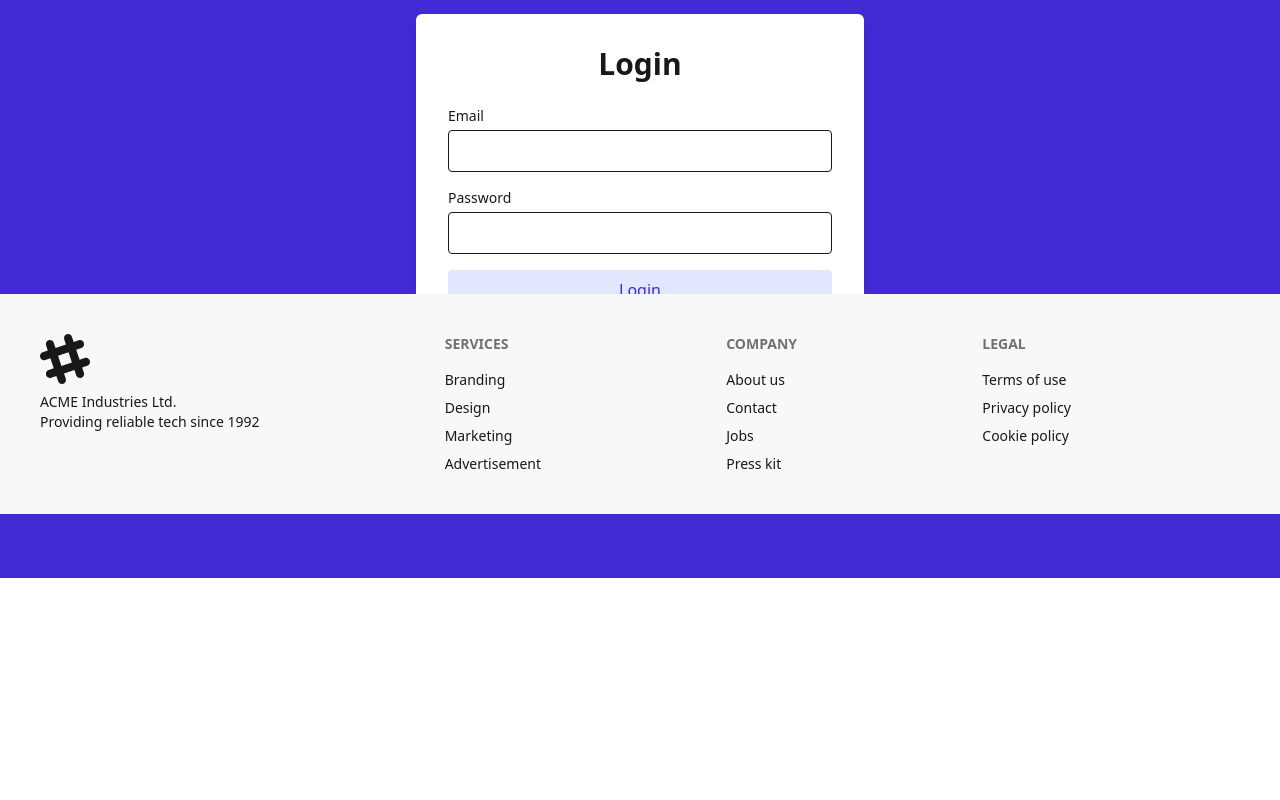
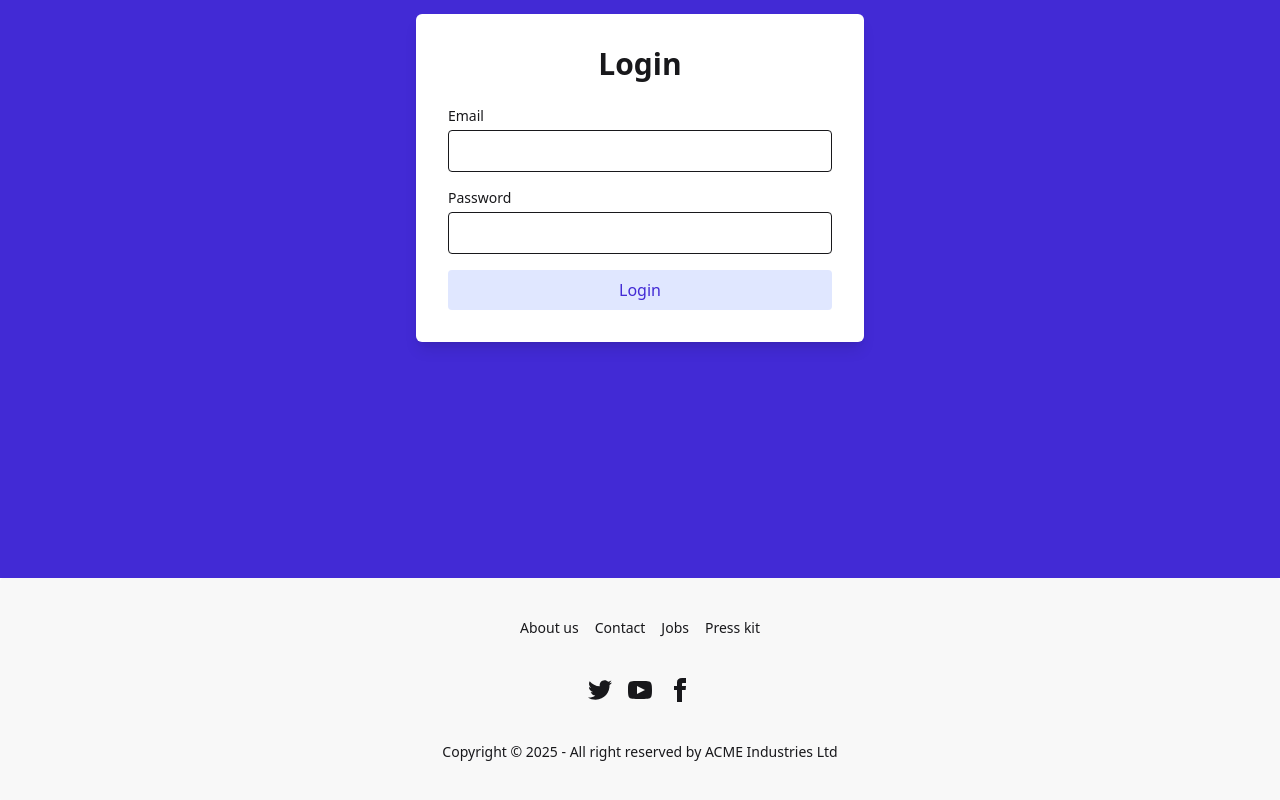
Before and after one commit to techAli17/DevConnect-FE, a React (Vite) app: page /login in a window 1280 px wide. Shown: the part 286-1086 px from the top of the page. Before the commit the page ends 864 px from the top, so only its background shows below. Built offline with nearby package versions, Linux system fonts and the light colour scheme.

Commit message:
feat: update Footer component layout and add social media icons

```diff
--- a/src/components/Footer.jsx
+++ b/src/components/Footer.jsx
@@ -2,48 +2,54 @@
 
 const Footer = () => {
   return (
-    <div>
-      <footer className="footer sm:footer-horizontal bg-base-200 text-base-content p-10 fixed bottom-0">
-        <aside>
-          <svg
-            width="50"
-            height="50"
-            viewBox="0 0 24 24"
-            xmlns="http://www.w3.org/2000/svg"
-            fillRule="evenodd"
-            clipRule="evenodd"
-            className="fill-current"
-          >
-            <path d="M22.672 15.226l-2.432.811.841 2.515c.33 1.019-.209 2.127-1.23 2.456-1.15.325-2.148-.321-2.463-1.226l-.84-2.518-5.013 1.677.84 2.517c.391 1.203-.434 2.542-1.831 2.542-.88 0-1.601-.564-1.86-1.314l-.842-2.516-2.431.809c-1.135.328-2.145-.317-2.463-1.229-.329-1.018.211-2.127 1.231-2.456l2.432-.809-1.621-4.823-2.432.808c-1.355.384-2.558-.59-2.558-1.839 0-.817.509-1.582 1.327-1.846l2.433-.809-.842-2.515c-.33-1.02.211-2.129 1.232-2.458 1.02-.329 2.13.209 2.461 1.229l.842 2.515 5.011-1.677-.839-2.517c-.403-1.238.484-2.553 1.843-2.553.819 0 1.585.509 1.85 1.326l.841 2.517 2.431-.81c1.02-.33 2.131.211 2.461 1.229.332 1.018-.21 2.126-1.23 2.456l-2.433.809 1.622 4.823 2.433-.809c1.242-.401 2.557.484 2.557 1.838 0 .819-.51 1.583-1.328 1.847m-8.992-6.428l-5.01 1.675 1.619 4.828 5.011-1.674-1.62-4.829z"></path>
-          </svg>
-          <p>
-            ACME Industries Ltd.
-            <br />
-            Providing reliable tech since 1992
-          </p>
-        </aside>
-        <nav>
-          <h6 className="footer-title">Services</h6>
-          <a className="link link-hover">Branding</a>
-          <a className="link link-hover">Design</a>
-          <a className="link link-hover">Marketing</a>
-          <a className="link link-hover">Advertisement</a>
-        </nav>
-        <nav>
-          <h6 className="footer-title">Company</h6>
+    <footer className="footer footer-horizontal footer-center bg-base-200 text-base-content rounded p-10">
+      <nav className="grid grid-flow-col gap-4">
         <a className="link link-hover">About us</a>
         <a className="link link-hover">Contact</a>
         <a className="link link-hover">Jobs</a>
         <a className="link link-hover">Press kit</a>
       </nav>
       <nav>
-          <h6 className="footer-title">Legal</h6>
-          <a className="link link-hover">Terms of use</a>
-          <a className="link link-hover">Privacy policy</a>
-          <a className="link link-hover">Cookie policy</a>
+        <div className="grid grid-flow-col gap-4">
+          <a>
+            <svg
+              xmlns="http://www.w3.org/2000/svg"
+              width="24"
+              height="24"
+              viewBox="0 0 24 24"
+              className="fill-current"
+            >
+              <path d="M24 4.557c-.883.392-1.832.656-2.828.775 1.017-.609 1.798-1.574 2.165-2.724-.951.564-2.005.974-3.127 1.195-.897-.957-2.178-1.555-3.594-1.555-3.179 0-5.515 2.966-4.797 6.045-4.091-.205-7.719-2.165-10.148-5.144-1.29 2.213-.669 5.108 1.523 6.574-.806-.026-1.566-.247-2.229-.616-.054 2.281 1.581 4.415 3.949 4.89-.693.188-1.452.232-2.224.084.626 1.956 2.444 3.379 4.6 3.419-2.07 1.623-4.678 2.348-7.29 2.04 2.179 1.397 4.768 2.212 7.548 2.212 9.142 0 14.307-7.721 13.995-14.646.962-.695 1.797-1.562 2.457-2.549z"></path>
+            </svg>
+          </a>
+          <a>
+            <svg
+              xmlns="http://www.w3.org/2000/svg"
+              width="24"
+              height="24"
+              viewBox="0 0 24 24"
+              className="fill-current"
+            >
+              <path d="M19.615 3.184c-3.604-.246-11.631-.245-15.23 0-3.897.266-4.356 2.62-4.385 8.816.029 6.185.484 8.549 4.385 8.816 3.6.245 11.626.246 15.23 0 3.897-.266 4.356-2.62 4.385-8.816-.029-6.185-.484-8.549-4.385-8.816zm-10.615 12.816v-8l8 3.993-8 4.007z"></path>
+            </svg>
+          </a>
+          <a>
+            <svg
+              xmlns="http://www.w3.org/2000/svg"
+              width="24"
+              height="24"
+              viewBox="0 0 24 24"
+              className="fill-current"
+            >
+              <path d="M9 8h-3v4h3v12h5v-12h3.642l.358-4h-4v-1.667c0-.955.192-1.333 1.115-1.333h2.885v-5h-3.808c-3.596 0-5.192 1.583-5.192 4.615v3.385z"></path>
+            </svg>
+          </a>
+        </div>
       </nav>
+      <aside>
+        <p>Copyright © {new Date().getFullYear()} - All right reserved by ACME Industries Ltd</p>
+      </aside>
     </footer>
-    </div>
   );
 };
 
--- a/src/features/example/exampleSlice.js
+++ b/src/features/example/exampleSlice.js
@@ -0,0 +1,43 @@
+import { createSlice, createAsyncThunk } from "@reduxjs/toolkit";
+
+// Example async thunk to fetch feed data
+export const fetchFeed = createAsyncThunk("feed/fetchFeed", async (_, thunkAPI) => {
+  // Replace with your API call
+  const response = await fetch("/api/feed");
+  if (!response.ok) throw new Error("Failed to fetch feed");
+  return await response.json();
+});
+
+const feedSlice = createSlice({
+  name: "feed",
+  initialState: {
+    items: [],
+    status: "idle", // 'idle' | 'loading' | 'succeeded' | 'failed'
+    error: null,
+  },
+  reducers: {
+    clearFeed(state) {
+      state.items = [];
+      state.status = "idle";
+      state.error = null;
+    },
+  },
+  extraReducers: (builder) => {
+    builder
+      .addCase(fetchFeed.pending, (state) => {
+        state.status = "loading";
+        state.error = null;
+      })
+      .addCase(fetchFeed.fulfilled, (state, action) => {
+        state.status = "succeeded";
+        state.items = action.payload;
+      })
+      .addCase(fetchFeed.rejected, (state, action) => {
+        state.status = "failed";
+        state.error = action.error.message;
+      });
+  },
+});
+
+export const { clearFeed } = feedSlice.actions;
+export default feedSlice.reducer;
```
Lines whose indentation alone changed are shown as unchanged.
